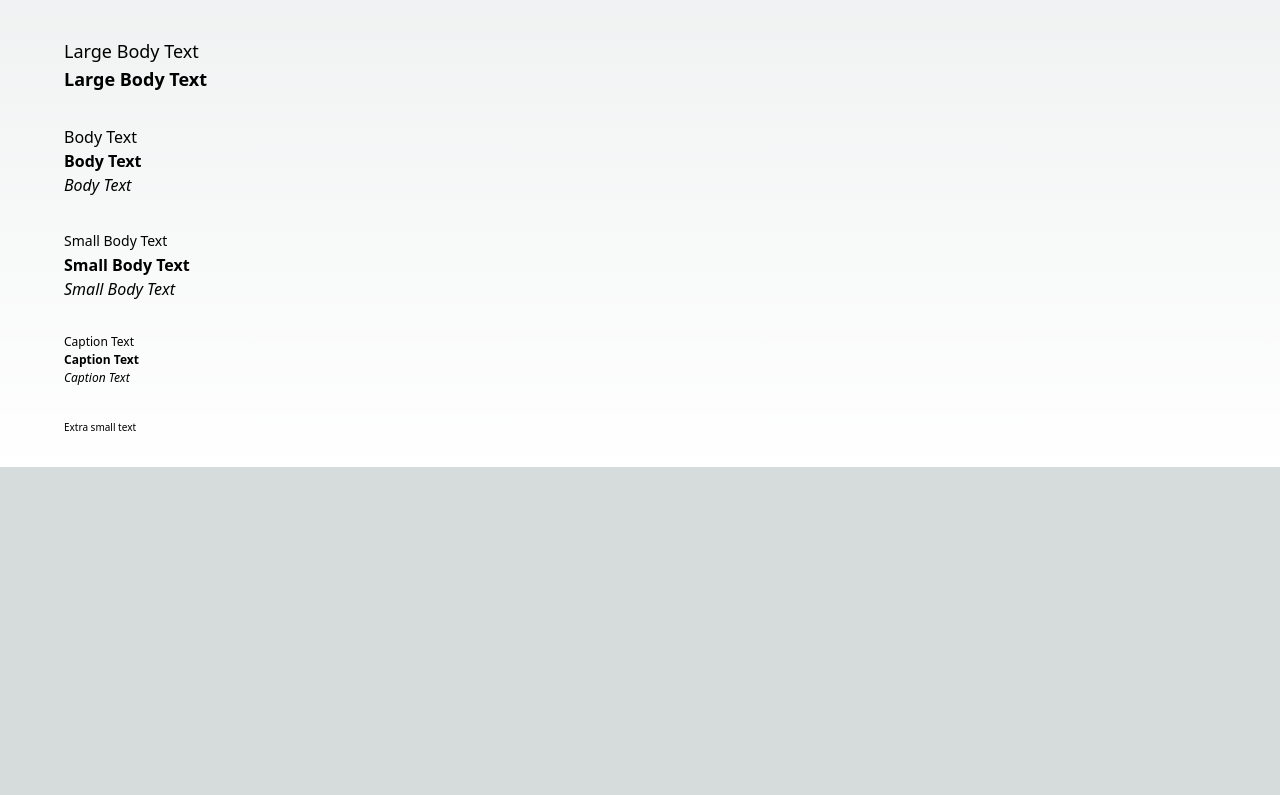
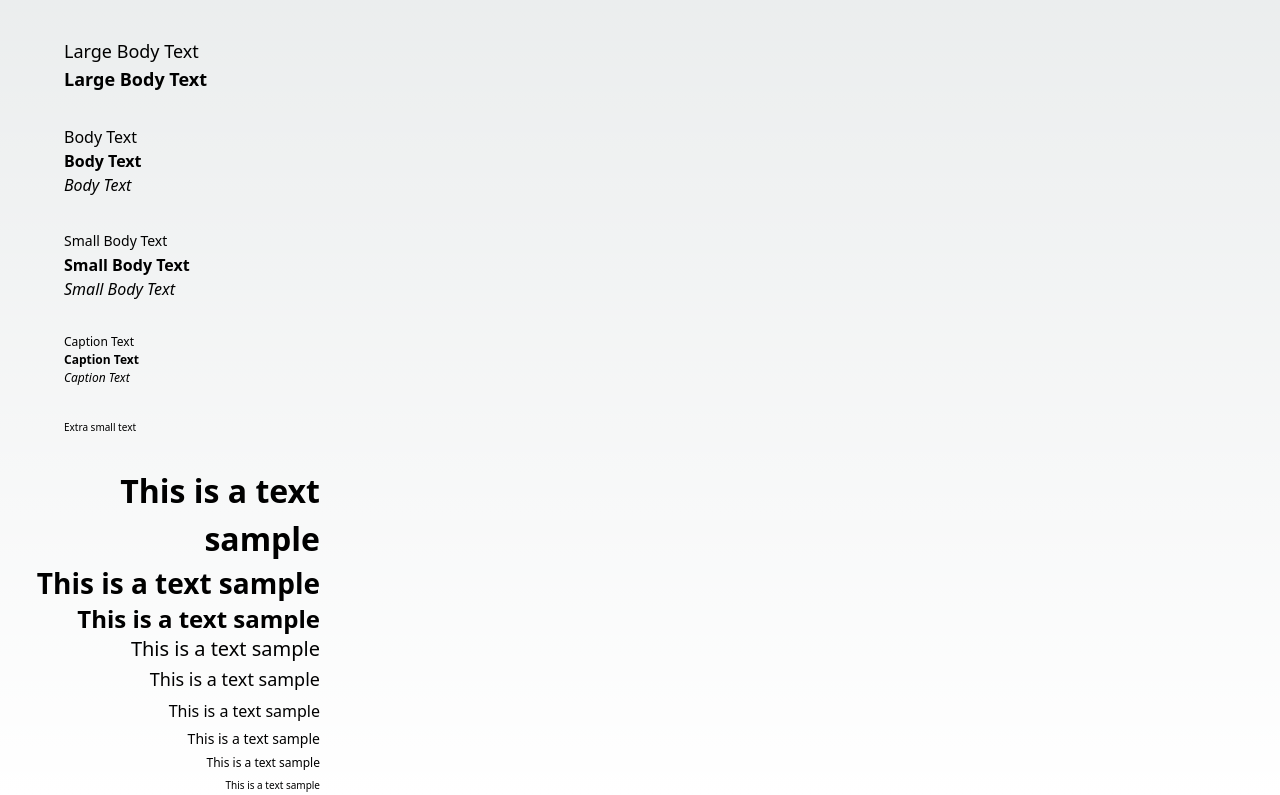
Before and after one commit to iscedcs/store-next, a Next.js app: page / in a window 1280 px wide. Shown: the part 851-1646 px from the top of the page. Before the commit the page ends 1318 px from the top, so only its background shows below. Built offline with nearby package versions, Linux system fonts and the light colour scheme.

Commit message:
updated changes to the typographic config

```diff
--- a/pages/index.tsx
+++ b/pages/index.tsx
@@ -26,7 +26,9 @@ export default function Home() {
 						height={37}
 						priority
 					/>
-					<p className='font-light text-7xl ml-5'>STORES</p>
+					<p className='font-light text-7xl ml-5 justify-center'>
+						STORES
+					</p>
 					<LocationOn />
 				</div>
 
@@ -144,6 +146,37 @@ export default function Home() {
 						</div>
 					</div>
 				</div>
+				<div className='grid grid-cols-4 '>
+					<div className=''>
+						<div className='text-sample font-bold text-right'>
+							This is a text sample
+						</div>
+						<div className='text-sample-one font-bold text-right'>
+							This is a text sample
+						</div>
+						<div className='text-sample-two font-bold text-right'>
+							This is a text sample
+						</div>
+						<div className='text-sample-three font-medium text-right'>
+							This is a text sample
+						</div>
+						<div className='text-sample-four font-normal text-right'>
+							This is a text sample
+						</div>
+						<div className='text-sample-five font-normal text-right'>
+							This is a text sample
+						</div>
+						<div className='text-sample-six font-normal text-right'>
+							This is a text sample
+						</div>
+						<div className='text-sample-seven font-normal text-right'>
+							This is a text sample
+						</div>
+						<div className='text-sample-eight font-normal text-right'>
+							This is a text sample
+						</div>
+					</div>
+				</div>
 			</main>
 		</>
 	);
--- a/tailwind.config.js
+++ b/tailwind.config.js
@@ -67,6 +67,16 @@ module.exports = {
 				caption2: ["12px", "18px"],
 				"caption-italic": ["12px", "18px"],
 				"extra-small": ["10px", "16px"],
+
+				sample: ["32px", "48px"],
+				"sample-one": ["28px", "40px"],
+				"sample-two": ["24px", "32px"],
+				"sample-three": ["20px", "28px"],
+				"sample-four": ["18px", "32px"],
+				"sample-five": ["16px", "32px"],
+				"sample-six": ["14px", "24px"],
+				"sample-seven": ["12px", "24px"],
+				"sample-eight": ["10px", "20px"],
 			},
 		},
 		plugins: [],
```
